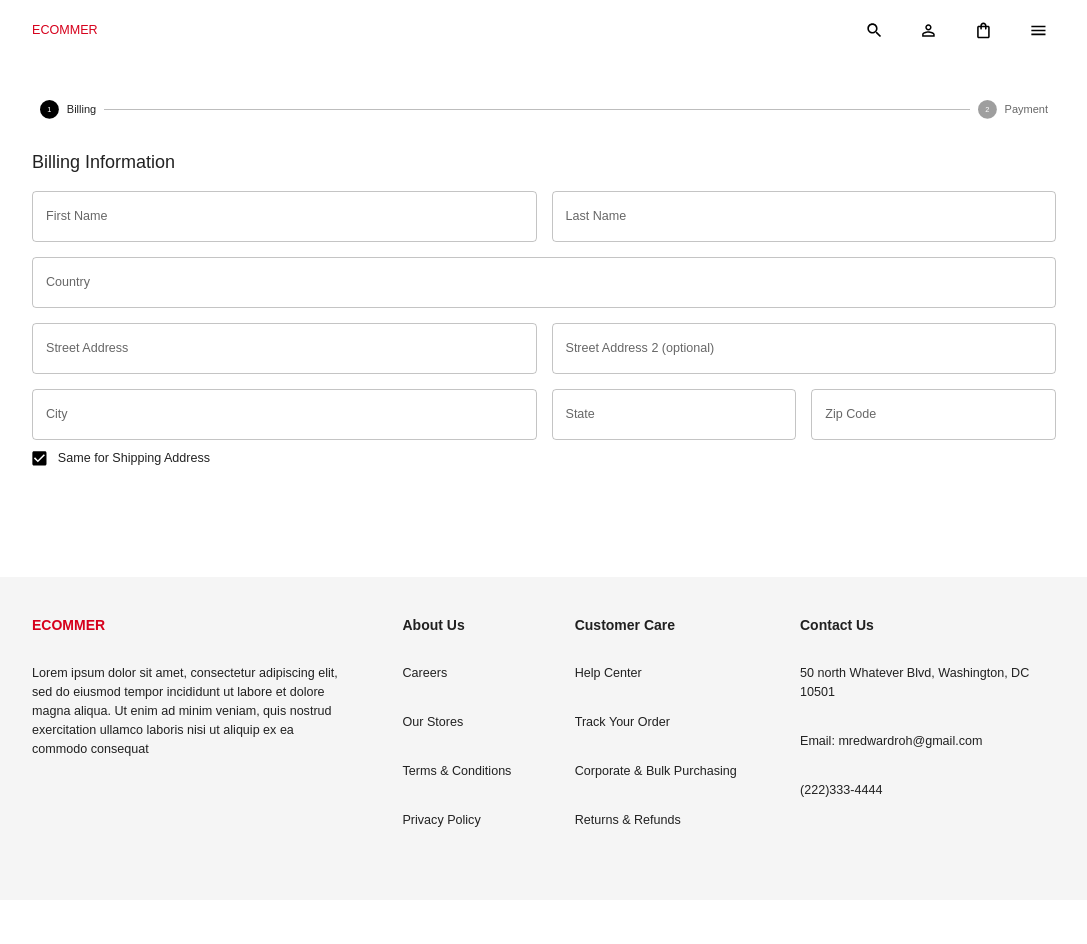
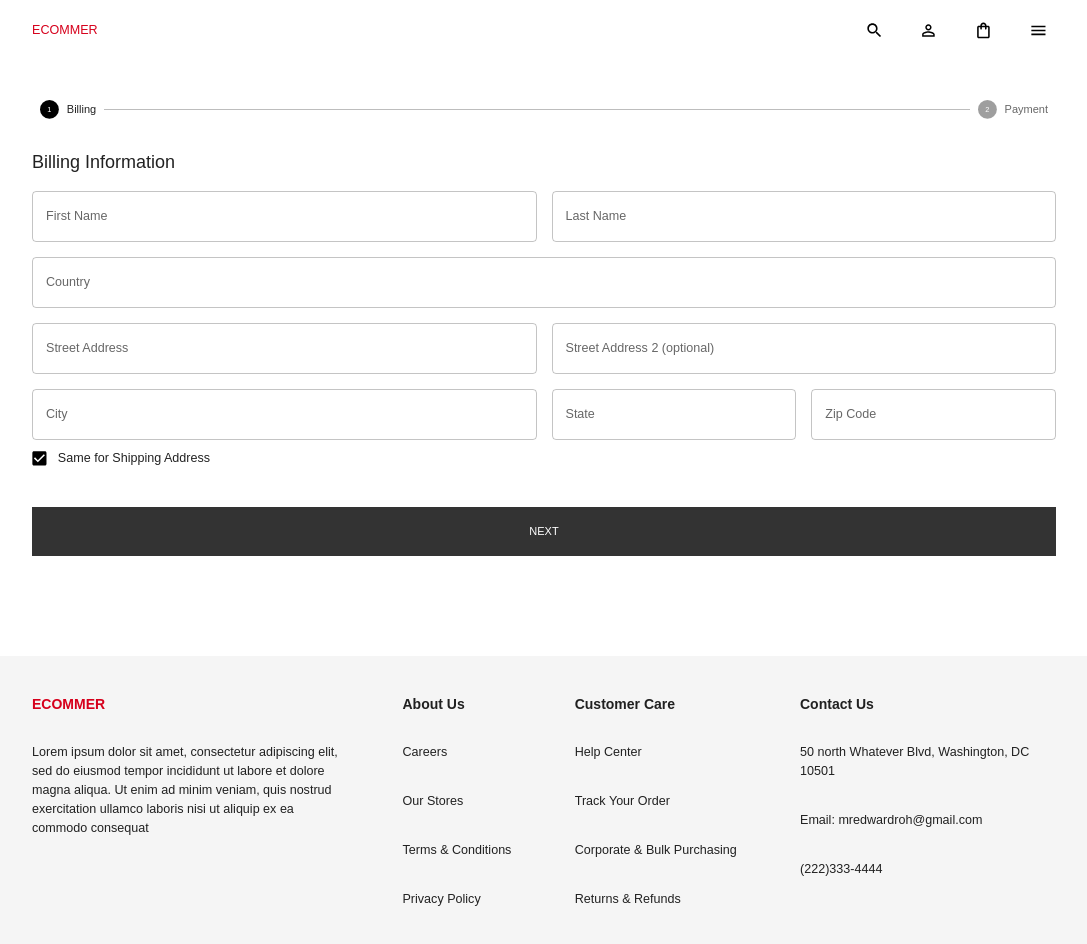
Before and after one commit to ESSAMMOHAMED1/ecommerce-app-react-strapi, a React (Create React App) app in the folder client/: page /checkout in a window 1280 px wide. Shown: the top 944 px of the page, without its empty margins (96-1183 px from the left). Before the commit the page ends 900 px from the top, so only its background shows below. Built offline with nearby package versions, Linux system fonts and the light colour scheme; a web font is replaced by a local one.

Commit message:
handelSubmit

```diff
--- a/client/src/scenes/checkout/Checkout.jsx
+++ b/client/src/scenes/checkout/Checkout.jsx
@@ -89,6 +89,19 @@
   const isSecondStep = activeStep === 1;
   const handelFormSubmit = (value, action) => {
     setActiveStep(activeStep + 1);
+    // this copies the billing address onto shipping address
+    if (isFirstStep && values.shippingAddress.isSameAddress) {
+      actions.setFieldValue("shippingAddress", {
+        ...values.billingAddress,
+        isSameAddress: true,
+      });
+    }
+
+    if (isSecondStep) {
+      makePayment(values);
+    }
+
+    actions.setTouched({});
   };
   async function makePayment(values) {}
   return (
@@ -128,6 +141,40 @@
                   setFieldValue={setFieldValue}
                 />
               )}
+              <Box display="flex" justifyContent="space-between" gap="50px">
+                {!isFirstStep && (
+                  <Button
+                    fullWidth
+                    color="primary"
+                    variant="contained"
+                    sx={{
+                      backgroundColor: shades.primary[200],
+                      boxShadow: "none",
+                      color: "white",
+                      borderRadius: 0,
+                      padding: "15px 40px",
+                    }}
+                    onClick={() => setActiveStep(activeStep - 1)}
+                  >
+                    Back
+                  </Button>
+                )}
+                <Button
+                  fullWidth
+                  type="submit"
+                  color="primary"
+                  variant="contained"
+                  sx={{
+                    backgroundColor: shades.primary[400],
+                    boxShadow: "none",
+                    color: "white",
+                    borderRadius: 0,
+                    padding: "15px 40px",
+                  }}
+                >
+                  {!isSecondStep ? "Next" : "Place Order"}
+                </Button>
+              </Box>
             </form>
           )}
         </Formik>
```
